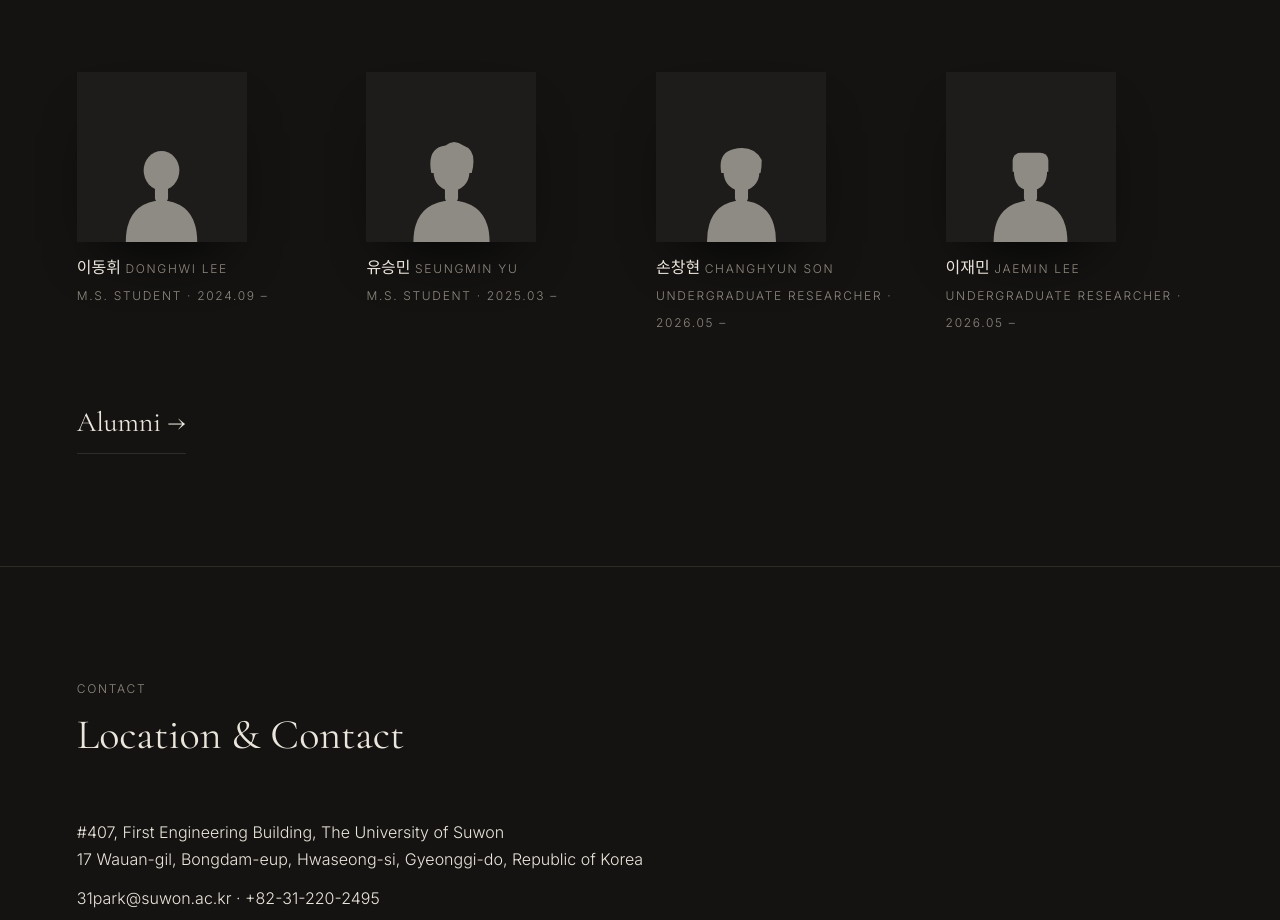
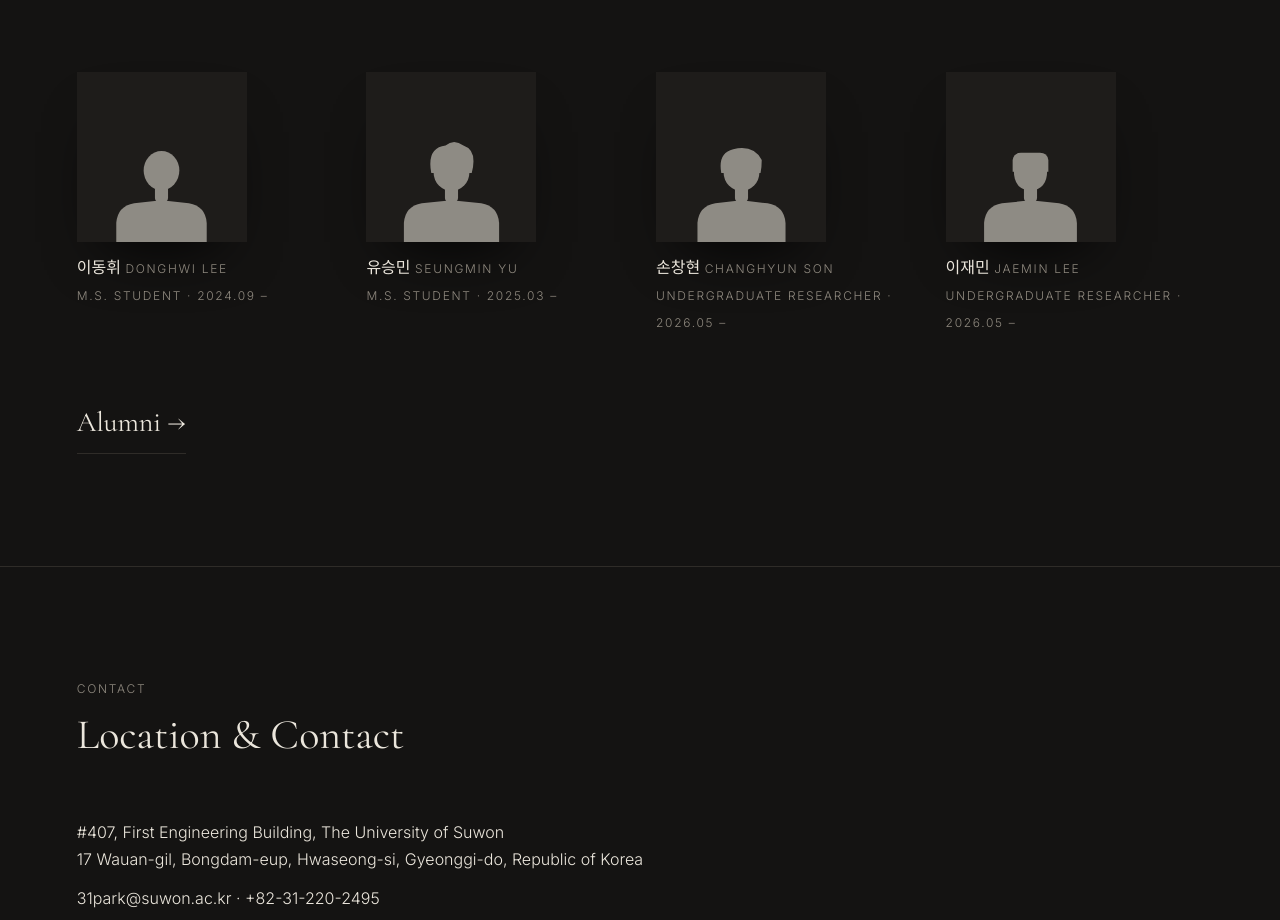
Before and after one commit to eamlab301/eamlab301.github.io, a plain HTML site: page index.html in a window 1280 px wide. Shown: the part 8920-9840 px from the top of the page. Drawn offline with nearby package versions, Linux system fonts and the light colour scheme; animation ran at ten frames a second.

Commit message:
Silhouettes: broader shoulders
Co-Authored-By: Claude Opus 5.5 <noreply@anthropic.com>

```diff
--- a/index.html
+++ b/index.html
@@ -168,12 +168,12 @@ flt.innerHTML=`<button data-a="0">All ${PUB.length}</button>`+Object.entries(AR)
 flt.onclick=e=>{if(e.target.dataset.a)show(e.target.dataset.a)};show('0');
 
 /* ---- members with animal faces ---- */
-const B=w=>`<path d="M${50-w} 100 Q${50-w} 67 50 65 Q${50+w} 67 ${50+w} 100Z"/><rect x="44.5" y="52" width="11" height="15" rx="4"/>`;
+const B=w=>`<path d="M${50-w} 100 L${50-w} 84 Q${50-w+1} 70 ${50-w+15} 67.5 L50 65 L${50+w-15} 67.5 Q${50+w-1} 70 ${50+w} 84 L${50+w} 100Z"/><rect x="44.5" y="52" width="11" height="15" rx="4"/>`;
 const AN={
-p1:B(30)+'<ellipse cx="50" cy="40" rx="15" ry="16.5"/>',
-p2:B(32)+'<circle cx="50" cy="42" r="15"/><path d="M33 42 Q29 21 45 19 Q52 13 60 19 Q72 23 67 42Z"/>',
-p3:B(29)+'<circle cx="50" cy="42" r="15"/><path d="M33 42 Q30 25 43 22 Q60 18 67 31 Q67 37 66 42Z"/>',
-p4:B(31)+'<path d="M36 40 Q36 56 50 57 Q64 56 64 40Z"/><path d="M35 41 L35 31 Q36 25 42 25 L58 25 Q64 25 65 31 L65 41Z"/>'};
+p1:B(38)+'<ellipse cx="50" cy="40" rx="15" ry="16.5"/>',
+p2:B(40)+'<circle cx="50" cy="42" r="15"/><path d="M33 42 Q29 21 45 19 Q52 13 60 19 Q72 23 67 42Z"/>',
+p3:B(37)+'<circle cx="50" cy="42" r="15"/><path d="M33 42 Q30 25 43 22 Q60 18 67 31 Q67 37 66 42Z"/>',
+p4:B(39)+'<path d="M36 40 Q36 56 50 57 Q64 56 64 40Z"/><path d="M35 41 L35 31 Q36 25 42 25 L58 25 Q64 25 65 31 L65 41Z"/>'};
 const MEM=[['이동휘','Donghwi Lee','M.S. Student','2024.09 –','p1'],['유승민','Seungmin Yu','M.S. Student','2025.03 –','p2'],['손창현','Changhyun Son','Undergraduate Researcher','2026.05 –','p3'],['이재민','Jaemin Lee','Undergraduate Researcher','2026.05 –','p4']];
 document.getElementById('members').innerHTML=MEM.map(m=>`<figure><div class="frame"><svg viewBox="0 0 100 100">${AN[m[4]]}</svg></div><p>${m[0]} <span class="label">${m[1]}</span><br><span class="label">${m[2]} · ${m[3]}</span></p></figure>`).join('');
 </script>
```
